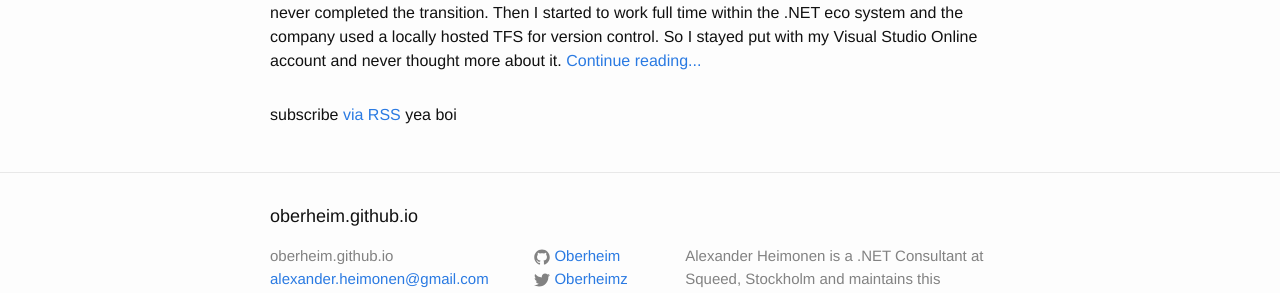
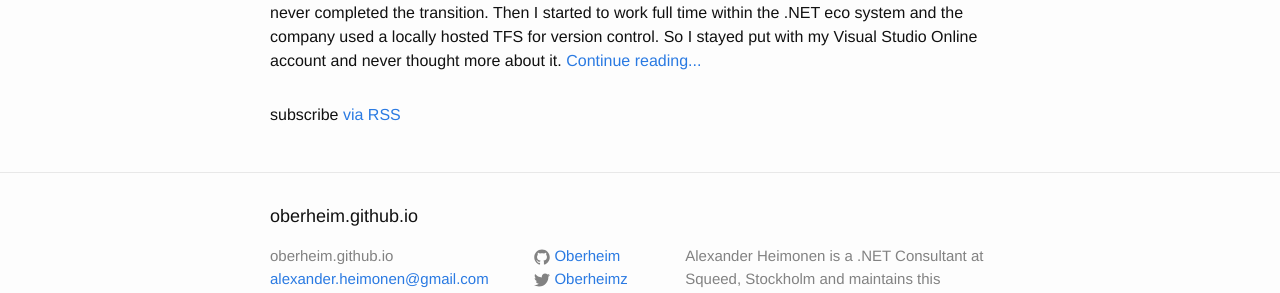
Before and after one commit to Oberheim/Oberheim.github.io, a Jekyll site: the page built from index.html, in a window 1280 px wide. Shown: the part 1708-2001 px from the top of the page. Built offline with Jekyll 4.4.1, drawn with Linux system fonts in a browser that asks for light colours.

Commit message:
Update index.html

```diff
--- a/index.html
+++ b/index.html
@@ -25,6 +24,6 @@
     {% endfor %}
   </ul>
 
-  <p class="rss-subscribe">subscribe <a href="{{ "/feed.xml" | prepend: site.baseurl }}">via RSS</a> yea boi</p>
+  <b></b><p class="rss-subscribe">subscribe <a href="{{ "/feed.xml" | prepend: site.baseurl }}">via RSS</a></b></p>
 
 </div>
```
Also changed, not shown: other parts of index.html (+0 -1 lines).
